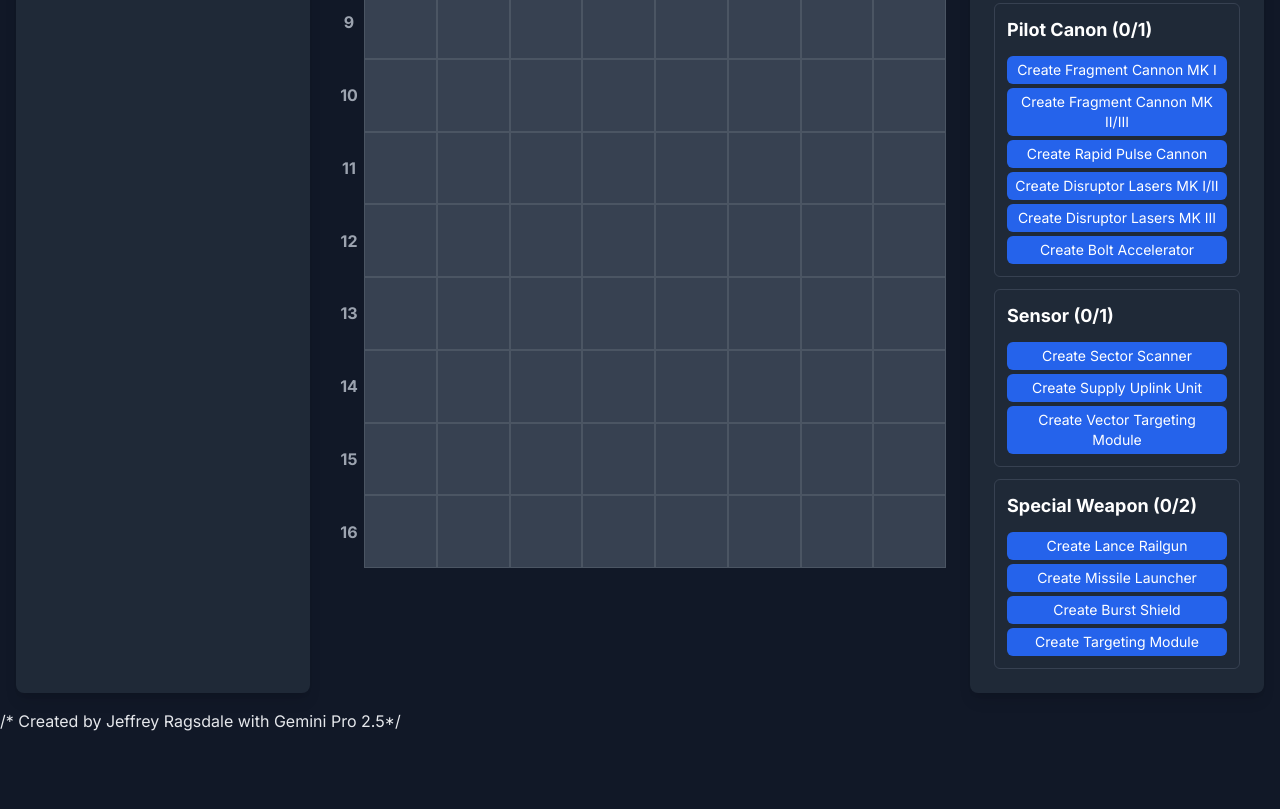
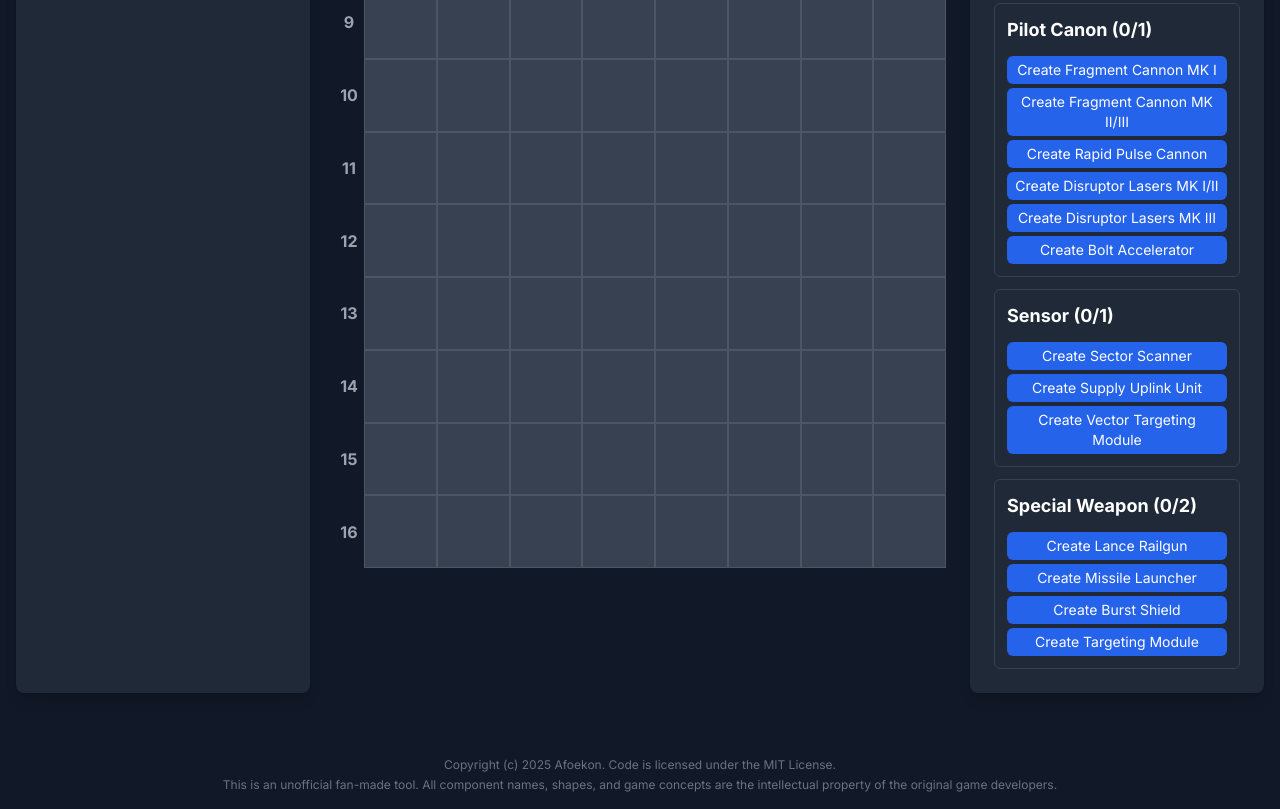
Before and after one commit to Afoekon/JumpSpace-PowerGrid-Configurator, a plain HTML site: page index.html in a window 1280 px wide. Shown: the part 724-1533 px from the top of the page. Before the commit the page ends 1457 px from the top, so only its background shows below. Drawn offline with nearby package versions, Linux system fonts and the light colour scheme.

Commit message:
Update index.html

```diff
--- a/index.html
+++ b/index.html
@@ -4,6 +4,27 @@
     <meta charset="UTF-8">
     <meta name="viewport" content="width=device-width, initial-scale=1.0">
     <title>Ship Power Grid Configurator</title>
+    <!--
+        Copyright (c) 2025 Afoekon
+
+        Permission is hereby granted, free of charge, to any person obtaining a copy
+        of this software and associated documentation files (the "Software"), to deal
+        in the Software without restriction, including without limitation the rights
+        to use, copy, modify, merge, publish, distribute, sublicense, and/or sell
+        copies of the Software, and to permit persons to whom the Software is
+        furnished to do so, subject to the following conditions:
+
+        The above copyright notice and this permission notice shall be included in all
+        copies or substantial portions of the Software.
+
+        THE SOFTWARE IS PROVIDED "AS IS", WITHOUT WARRANTY OF ANY KIND, EXPRESS OR
+        IMPLIED, INCLUDING BUT NOT LIMITED TO THE WARRANTIES OF MERCHANTABILITY,
+        FITNESS FOR A PARTICULAR PURPOSE AND NONINFRINGEMENT. IN NO EVENT SHALL THE
+        AUTHORS OR COPYRIGHT HOLDERS BE LIABLE FOR ANY CLAIM, DAMAGES OR OTHER
+        LIABILITY, WHETHER IN AN ACTION OF CONTRACT, TORT OR OTHERWISE, ARISING FROM,
+        OUT OF OR IN CONNECTION WITH THE SOFTWARE OR THE USE OR OTHER DEALINGS IN THE
+        SOFTWARE.
+    -->
     <script src="https://cdn.tailwindcss.com"></script>
     <style>
         body { font-family: 'Inter', sans-serif; }
@@ -109,9 +130,9 @@
     <link rel="preconnect" href="https://fonts.gstatic.com" crossorigin>
     <link href="https://fonts.googleapis.com/css2?family=Inter:wght@400;500;700&display=swap" rel="stylesheet">
 </head>
-<body class="bg-gray-900 text-gray-200 min-h-screen">
+<body class="bg-gray-900 text-gray-200 min-h-screen flex flex-col">
 
-    <div id="app" class="container mx-auto p-4">
+    <div id="app" class="container mx-auto p-4 flex-grow">
         <header class="text-center mb-6">
             <h1 class="text-4xl font-bold text-white">Ship Power Grid Configurator</h1>
             <p class="text-gray-400">Select your ship and power sources, then place components on the grid.</p>
@@ -160,6 +181,11 @@
             </section>
         </main>
     </div>
+
+    <footer class="text-center p-4 mt-8 text-xs text-gray-500">
+        <p>Copyright (c) 2025 Afoekon. Code is licensed under the MIT License.</p>
+        <p class="mt-1">This is an unofficial fan-made tool. All component names, shapes, and game concepts are the intellectual property of the original game developers.</p>
+    </footer>
 
     <script>
         document.addEventListener('DOMContentLoaded', () => {
@@ -910,5 +936,3 @@
     </script>
 </body>
 </html>
-
-/* Created by Jeffrey Ragsdale with Gemini Pro 2.5*/
```
